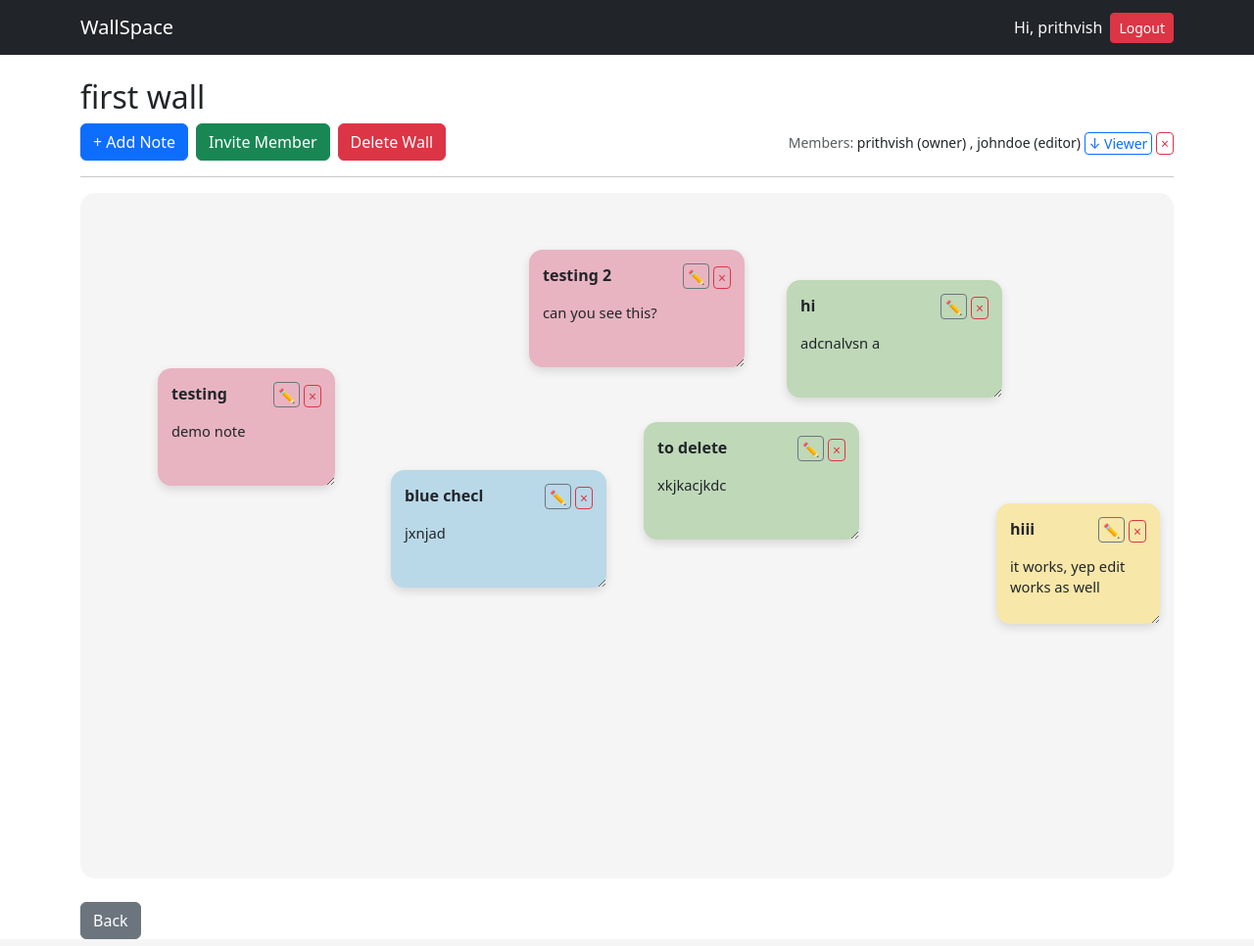
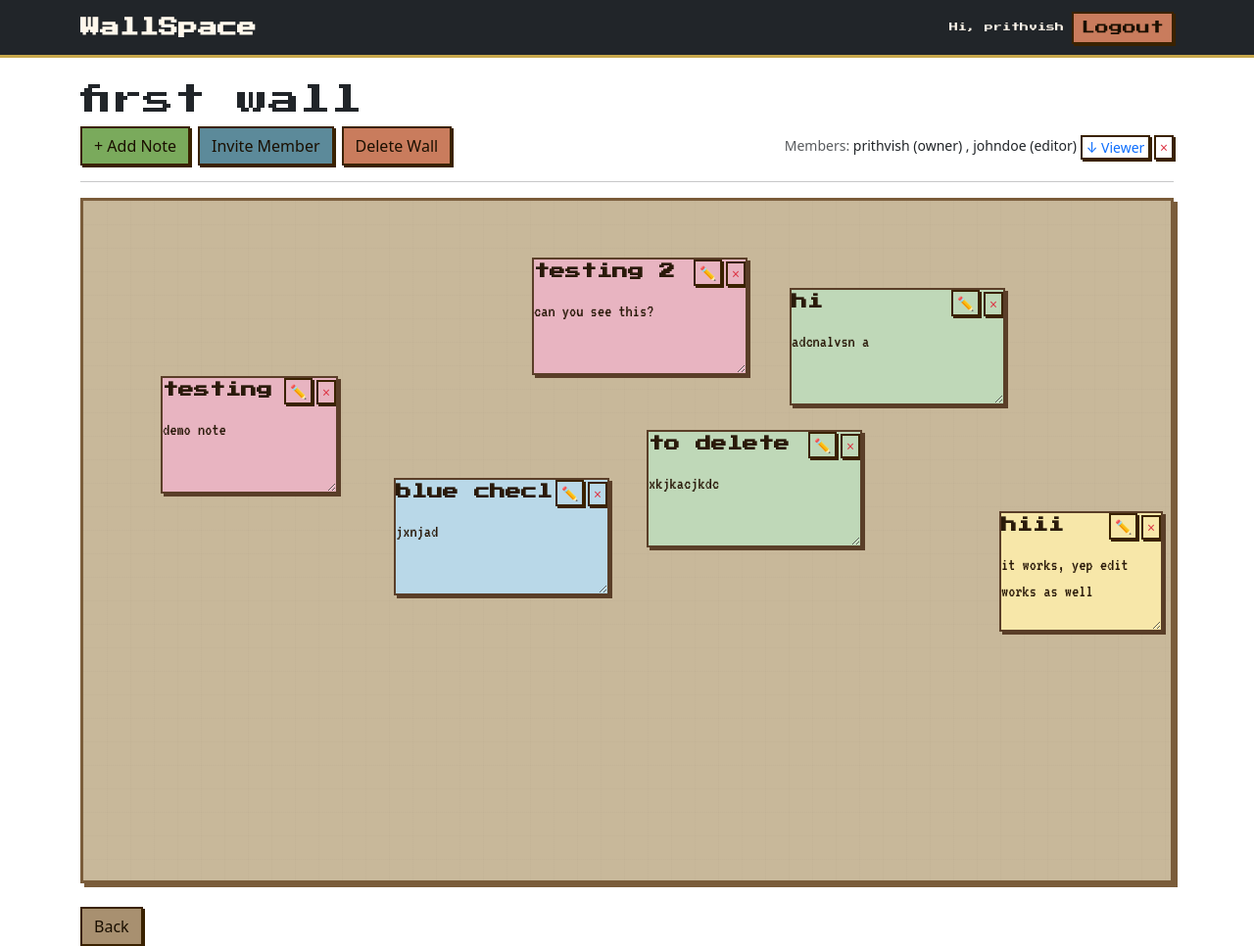
Before and after one commit to earthish/wallspace, a Django app: page /wall/1/ in a window 1280 px wide. Shown: the whole page at 98% size. Run offline with Django 5.2, Linux system fonts and the light colour scheme; a user stored in the database is signed in; data comes from the database, SQL or seed files in the repository; both versions use the stored data as it was after the commit; some libraries are stand-ins or nearby versions.

Commit message:
theme revamped

```diff
--- a/wallspace/static/css/main.css
+++ b/wallspace/static/css/main.css
@@ -1,59 +1,97 @@
+h2 {
+    font-family: 'Press Start 2P', monospace;
+    font-size: 14px;
+    color: #3a2e1e;
+    margin-bottom: 1rem;
+}
 .wall-board {
-    height: 700px;
-    position: relative;
-    overflow: hidden;
-
-    background: #f5f5f5;
-
-    border-radius: 15px;
+    background-color: #c8b89a;
+    background-image:
+        linear-gradient(#b5a48820 1px, transparent 1px),
+        linear-gradient(90deg, #b5a48820 1px, transparent 1px);
+    background-size: 24px 24px;
+    border: 3px solid #7a5c3a;
+    box-shadow: 4px 4px 0 #7a5c3a;
+    border-radius: 0 !important;
 }
 
 
 .note {
-
-    padding: 14px;
-
-    border-radius: 14px;
-
-    box-shadow:
-        0 4px 10px
-        rgba(0,0,0,0.12);
-
-    transition:
-        transform 0.15s ease,
-        box-shadow 0.15s ease;
+    border-radius: 0 !important;
+    border: 2px solid #5a3e28;
+    box-shadow: 3px 3px 0 #5a3e28;
+    transition: transform 0.1s, box-shadow 0.1s;
 }
 
 
 .note:hover {
-
-    transform:
-        scale(1.02);
-
-    box-shadow:
-        0 6px 14px
-        rgba(0,0,0,0.18);
+    transform: translate(-2px, -2px);
+    box-shadow: 5px 5px 0 #5a3e28;
 }
 
 
 
 .note-title {
+    font-family: 'Press Start 2P', monospace;
+    font-size: 7px;
+    margin-bottom: 8px;
+    color: #2a1a0a;
+}
 
-    font-size: 1rem;
-
-    font-weight: 700;
-
-    margin-bottom: 8px;
+.note-content {
+    font-family: 'VT323', monospace;
+    font-size: 18px;
+    color: #2a1a0a;
+}
+body {
+    background-color: #f5ede0;
 }
 
 
+.navbar {
+    background-color: #3a2e1e !important;
+    border-bottom: 3px solid #c8a84b;
+    font-family: 'Press Start 2P', monospace;
+    font-size: 9px;
+}
 
 
-.note-content {
-    font-size: 0.92rem;
-    line-height: 1.4;
+.navbar-brand {
+
+    font-weight: 600;
+
+    font-size: 1.8rem;
+
+    color: #FFF8EC !important;
 }
 
+
+.navbar span {
+
+    color:
+        #FFF8EC !important;
+}
+
+.btn {
+    font-family: 'Press Start 2P', monospace;
+    font-size: 7px;
+    border-radius: 0 !important;
+    border: 2px solid #3a2200 !important;
+    box-shadow: 2px 2px 0 #3a2200;
+    transition: transform 0.1s, box-shadow 0.1s;
+}
+
+.btn-primary  { background-color: #7aaa5c !important; color: #1a0f00 !important; }
+.btn-success  { background-color: #5c8a9a !important; color: #1a0f00 !important; }
+
+.btn-primary:hover {
+
+    background:
+        #6C9672 !important;
+}
+
+.btn-danger   { background-color: #c97c5d !important; color: #1a0f00 !important; }
+.btn-secondary{ background-color: #a89070 !important; color: #1a0f00 !important; }
 .note[data-color="yellow"] {
     background-color: #F7E7A9 !important;
 }
@@ -62,12 +100,10 @@
     background-color: #E8B4C1 !important;
 }
 
-.note[data-color="blue"],
-.note[data-color="lightblue"] {
+.note[data-color="blue"] {
     background-color: #B9D8E8 !important;
 }
 
-.note[data-color="green"],
-.note[data-color="lightgreen"] {
+.note[data-color="green"] {
     background-color: #BFD8B8 !important;
 }
--- a/wallspace/templates/base.html
+++ b/wallspace/templates/base.html
@@ -11,9 +11,7 @@
     href="https://fonts.gstatic.com"
     crossorigin>
 
-    <link
-    href="https://fonts.googleapis.com/css2?family=Nunito:wght@400;600;700&display=swap"
-    rel="stylesheet">
+    <link href="https://fonts.googleapis.com/css2?family=Press+Start+2P&family=VT323&display=swap" rel="stylesheet">
     <link
     rel="stylesheet"
     href="{% static 'css/main.css' %}">
```
Also changed, not shown: wallspace/wallspace/static/css/main.css (deleted, +0 -130 lines), wallspace/db.sqlite3.
